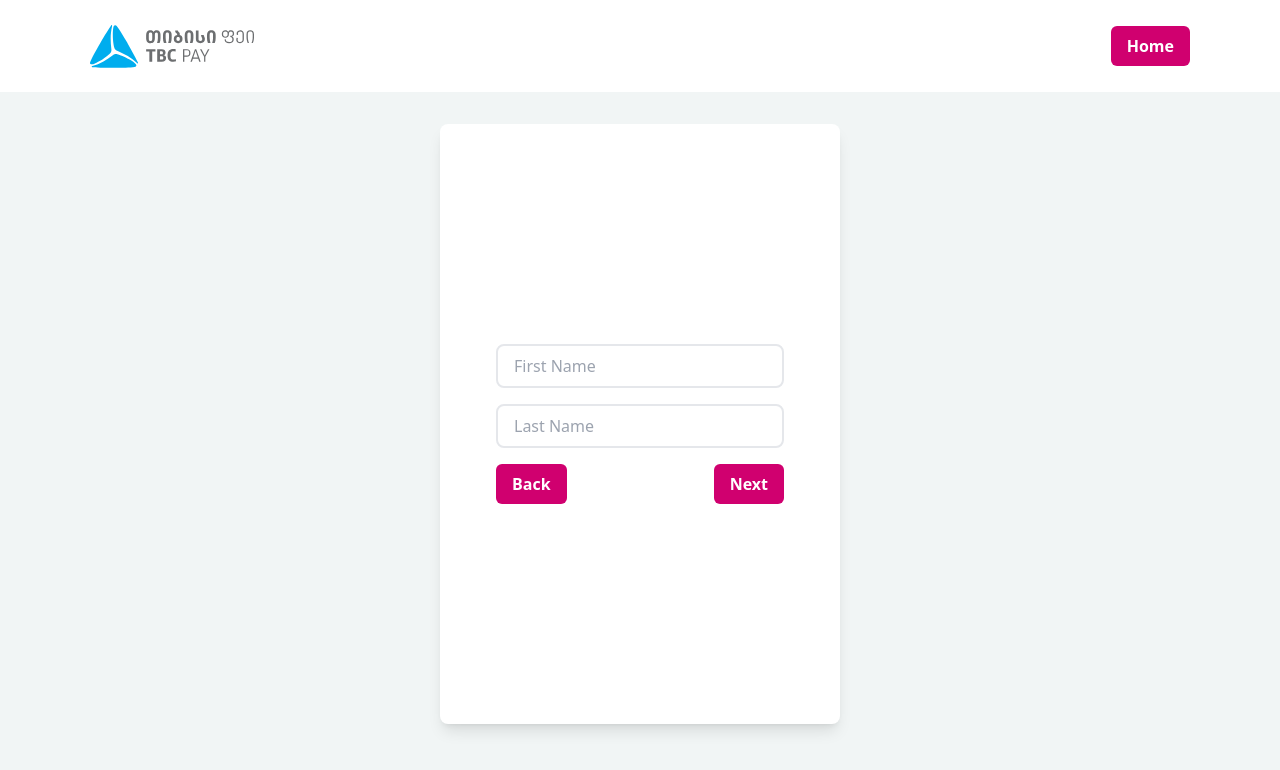
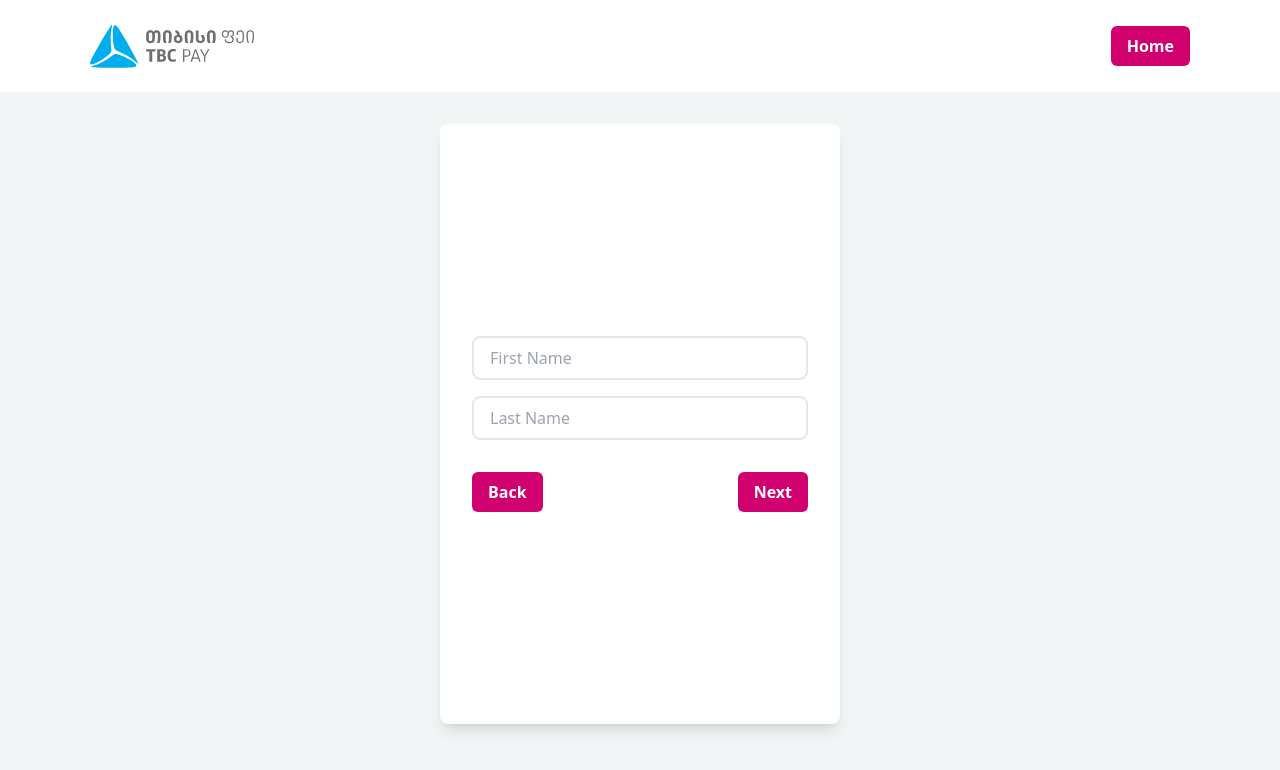
Before and after one commit to IASIKO/tbc-pay-technical-task, a React (Vite) app: page / in a window 1280 px wide. Both pictures are taken after a click on the button "GET STARTED". Shown: the top 770 px of the page. Built offline with nearby package versions, Linux system fonts and the light colour scheme.

Commit message:
refactor form field components and actions

```diff
--- a/src/components/Form/Fields/FieldActions.tsx
+++ b/src/components/Form/Fields/FieldActions.tsx
@@ -1,16 +1,17 @@
+import { UseFormTrigger } from "react-hook-form";
 import Button from "../../UI/Button";
+import { useFormHook } from "../hook";
+import { FormData } from "../../../types/form-types";
 
 type FieldActionsProps = {
-	onBackButtonHandler: () => void;
-	onNextButtonHandler: () => void;
+	trigger: UseFormTrigger<FormData>;
 };
 
-const FieldActions: React.FC<FieldActionsProps> = ({
-	onBackButtonHandler,
-	onNextButtonHandler,
-}) => {
+const FieldActions: React.FC<FieldActionsProps> = ({ trigger }) => {
+	const { onNextButtonHandler, onBackButtonHandler } = useFormHook(trigger);
+
 	return (
-		<div className="flex justify-between">
+		<div className="w-full p-4 flex justify-between">
 			<Button buttonType="button" onClick={onBackButtonHandler}>
 				Back
 			</Button>
--- a/src/components/Form/Fields/NameField.tsx
+++ b/src/components/Form/Fields/NameField.tsx
@@ -1,22 +1,16 @@
 import Input from "../../UI/Input";
-import { FormState, UseFormRegister, UseFormTrigger } from "react-hook-form";
+import { FormState, UseFormRegister } from "react-hook-form";
 import { FormData } from "../../../types/form-types";
-import { useFormHook } from "../hook";
-import FieldActions from "./FieldActions";
 
 type NameFieldProps = {
 	register: UseFormRegister<FormData>;
-	trigger: UseFormTrigger<FormData>;
 	formState: FormState<FormData>;
 };
 
 const NameField: React.FC<NameFieldProps> = ({
 	register,
-	trigger,
 	formState: { errors },
 }) => {
-	const { onNextButtonHandler, onBackButtonHandler } = useFormHook(trigger);
-
 	return (
 		<>
 			<Input
@@ -33,10 +27,6 @@ const NameField: React.FC<NameFieldProps> = ({
 				register={register}
 				error={errors.name?.lastName}
 			/>
-			<FieldActions
-				onNextButtonHandler={onNextButtonHandler}
-				onBackButtonHandler={onBackButtonHandler}
-			/>
 		</>
 	);
 };
--- a/src/components/Form/Fields/PasswordField.tsx
+++ b/src/components/Form/Fields/PasswordField.tsx
@@ -1,22 +1,16 @@
 import Input from "../../UI/Input";
-import { FormState, UseFormRegister, UseFormTrigger } from "react-hook-form";
+import { FormState, UseFormRegister } from "react-hook-form";
 import { FormData } from "../../../types/form-types";
-import { useFormHook } from "../hook";
-import FieldActions from "./FieldActions";
 
 type PasswordFieldProps = {
 	register: UseFormRegister<FormData>;
-	trigger: UseFormTrigger<FormData>;
 	formState: FormState<FormData>;
 };
 
 const PasswordField: React.FC<PasswordFieldProps> = ({
 	register,
-	trigger,
 	formState: { errors },
 }) => {
-	const { onNextButtonHandler, onBackButtonHandler } = useFormHook(trigger);
-
 	return (
 		<>
 			<Input
@@ -33,10 +27,6 @@ const PasswordField: React.FC<PasswordFieldProps> = ({
 				register={register}
 				error={errors.password?.confirmPassword}
 			/>
-			<FieldActions
-				onNextButtonHandler={onNextButtonHandler}
-				onBackButtonHandler={onBackButtonHandler}
-			/>
 		</>
 	);
 };
--- a/src/components/Form/Form.tsx
+++ b/src/components/Form/Form.tsx
@@ -8,6 +8,7 @@ import Card from "../UI/Card";
 import { zodResolver } from "@hookform/resolvers/zod";
 import { FormSchema } from "../../schema/schema";
 import SuccessMessage from "../SuccessMessage";
+import FieldActions from "./Fields/FieldActions";
 
 const Form = () => {
 	const { handleSubmit, register, trigger, formState, watch } =
@@ -26,29 +27,27 @@ const Form = () => {
 		<Card>
 			<form
 				onSubmit={handleSubmit(onSubmit)}
-				className="flex flex-col gap-4 p-4 w-80"
+				className="flex flex-col gap-4 p-4 w-full"
 			>
 				{route === "name" && (
 					<NameField
 						register={register}
 						formState={formState}
-						trigger={trigger}
 					/>
 				)}
 				{route === "password" && (
 					<PasswordField
 						register={register}
 						formState={formState}
-						trigger={trigger}
 					/>
 				)}
 				{route === "email" && (
-					<EmailField
-						register={register}
-						formState={formState}
-					/>
+					<EmailField register={register} formState={formState} />
 				)}
 			</form>
+			{(route === "name" || route === "password") && (
+				<FieldActions trigger={trigger} />
+			)}
 			{route === "success" && <SuccessMessage watch={watch} />}
 		</Card>
 	);
```
